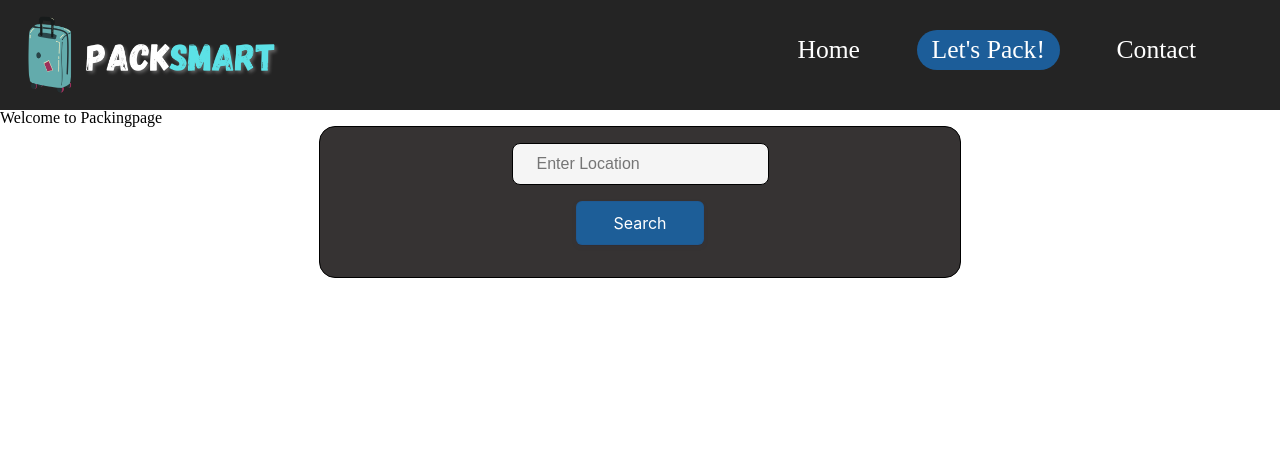
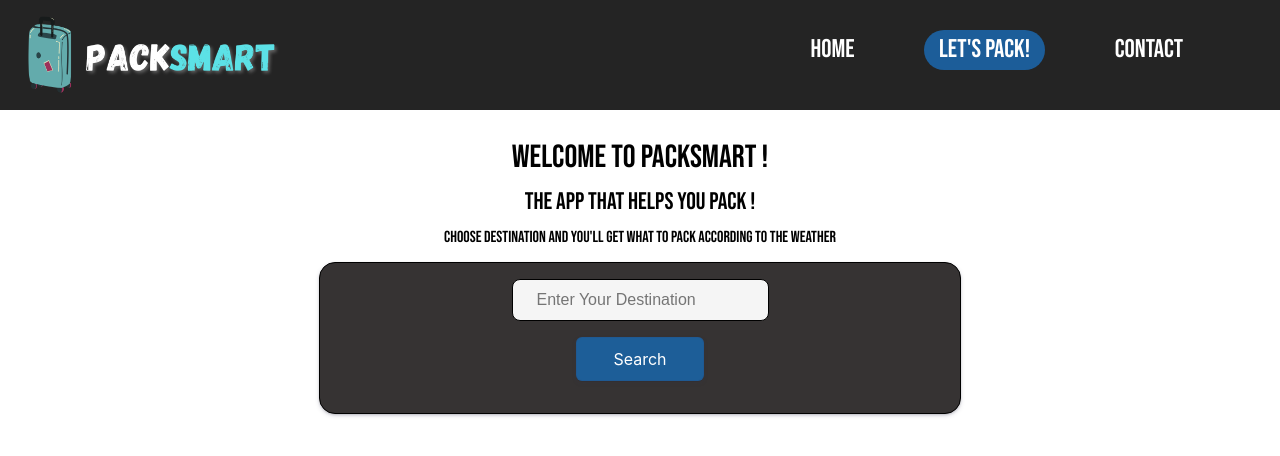
Before and after one commit to HazeFury/PackSmart, a React (Vite) app in the folder frontend/: page /packing in a window 1280 px wide. Shown: the top 456 px of the page. Built offline with nearby package versions, Linux system fonts and the light colour scheme; data requests are answered from the project's data file.

Commit message:
adding CSS

```diff
--- a/frontend/src/App.css
+++ b/frontend/src/App.css
@@ -1,3 +1,5 @@
+@import url("https://fonts.googleapis.com/css2?family=Bebas+Neue&display=swap");
+
 html,
 body,
 div,
@@ -122,3 +124,7 @@ table {
   border-collapse: collapse;
   border-spacing: 0;
 }
+
+.App {
+  font-family: "Bebas Neue", sans-serif;
+}
--- a/frontend/src/App.jsx
+++ b/frontend/src/App.jsx
@@ -9,7 +9,7 @@ import "./App.css";
 
 function App() {
   return (
-    <div>
+    <div className="App">
       <WeatherProvider>
         <LocationProvider>
           <Header />
--- a/frontend/src/components/Weather/Weather.css
+++ b/frontend/src/components/Weather/Weather.css
@@ -14,10 +14,12 @@
   flex-direction: column;
   justify-content: space-between;
   overflow: hidden;
+  box-shadow: rgba(50, 50, 93, 0.25) 0px 2px 5px -1px,
+    rgba(0, 0, 0, 0.3) 0px 1px 3px -1px;
 }
 
 .weather-card:hover {
-  border: 1px solid blue;
+  border: 1px solid #5ee0e6;
 }
 
 .search {
@@ -37,7 +39,7 @@
 }
 
 .search-input:hover {
-  border: 1px solid blue;
+  border: 1px solid #5ee0e6;
 }
 
 .submit-location-btn {
@@ -73,6 +75,11 @@
 
 .submit-location-btn:disabled {
   cursor: default;
+}
+
+.submit-location-btn:hover {
+  background-color: #5ee0e6;
+  color: rgb(54, 51, 51);
 }
 
 .submit-location-btn:focus {
@@ -125,6 +132,9 @@
   position: relative;
   align-self: end;
   padding: 0 1rem 1rem 1rem;
+  border: 1px solid whitesmoke;
+  border-radius: 1rem;
+  background-color: rgba(255, 255, 255, 0.8);
 }
 
 .weather-bottom-container {
@@ -134,28 +144,42 @@
   width: 100%;
   height: 20%;
   padding: 1rem;
-  background-color: rgba(255, 255, 255, 0.2);
+  background-color: rgba(255, 255, 255, 0.5);
 }
-
+.luggage-container {
+  margin-top: 1rem;
+  padding-bottom: 2rem;
+  width: 100%;
+  display: flex;
+  justify-content: space-around;
+}
 .luggage {
   text-align: center;
   font-size: 1rem;
   font-weight: bold;
   color: whitesmoke;
   width: 100%;
-  background-image: url("../../assets/luggage.jpg");
+  background-image: url("../../assets/luggage.jpeg");
   background-position: center;
   background-size: cover;
+  border-radius: 1rem;
+  overflow: hidden;
 }
 
 .luggage-title {
+  padding-top: 1rem;
+  padding-bottom: 1rem;
   font-size: 2rem;
-  color: #1d5e98;
-  padding: 2rem;
+  background-color: rgba(34, 30, 30, 0.401);
+  color: #5ee0e6;
+  border: 1px solid #1d5e98;
+  width: 100%;
 }
 
 .luggage-list {
   padding: 2rem;
+  line-height: 1.8;
+  font-size: 1.2rem;
 }
 
 @media (min-width: 768px) {
@@ -164,4 +188,8 @@
     align-self: center;
     border-radius: 1rem;
   }
+
+  .luggage {
+    width: 50%;
+  }
 }
--- a/frontend/src/components/Weather/Weather.jsx
+++ b/frontend/src/components/Weather/Weather.jsx
@@ -10,7 +10,7 @@ export default function Weather() {
   const [showWeather, setShowWeather] = useState(false);
   const [showLuggage, setShowLuggage] = useState(false);
 
-  const url = `https://api.openweathermap.org/data/2.5/weather?q=${location}&appid=f9f02a6789ca981ee3a69eeb7f8ce34e&units=metric&lang=fr`;
+  const url = `https://api.openweathermap.org/data/2.5/weather?q=${location}&appid=f9f02a6789ca981ee3a69eeb7f8ce34e&units=metric&lang=en`;
   const [date, setDate] = useState(new Date());
 
   useEffect(() => {
@@ -58,7 +58,7 @@ export default function Weather() {
                 onChange={handleLocationChange}
                 onKeyDown={searchLocation}
                 onClick={handleInputClick}
-                placeholder="Enter Location"
+                placeholder="Enter Your Destination"
                 type="text"
                 className="search-input"
               />
@@ -132,8 +132,11 @@ export default function Weather() {
       </div>
 
       {showLuggage && (
+        <div className="luggage-container">
           <div className="luggage">
+            <div className="luggage-title-container">
               <h1 className="luggage-title">Your Luggage:</h1>
+            </div>
             <div>
               <ul className="luggage-list">
                 {items[0].vetements_tres_froid.map((item) => (
@@ -142,6 +145,7 @@ export default function Weather() {
               </ul>
             </div>
           </div>
+        </div>
       )}
     </>
   );
--- a/frontend/src/pages/Packpage/Packpage.css
+++ b/frontend/src/pages/Packpage/Packpage.css
@@ -2,8 +2,22 @@
   font-size: 2rem;
   margin-bottom: 50px;
 }
-
+.main {
+  text-align: center;
+}
 .temperature {
   font-size: 2rem;
   color: red;
 }
+.packpage-title {
+  font-size: 2rem;
+  padding-top: 2rem;
+  padding-bottom: 1rem;
+}
+.packpage-subtitle {
+  font-size: 1.5rem;
+}
+
+.title-instructions {
+  padding: 1rem;
+}
--- a/frontend/src/pages/Packpage/Packpage.jsx
+++ b/frontend/src/pages/Packpage/Packpage.jsx
@@ -6,7 +6,11 @@ import "./Packpage.css";
 export default function Packpage() {
   return (
     <div className="main">
-      <h1>Welcome to Packingpage</h1>
+      <h1 className="packpage-title">Welcome to PackSmart !</h1>
+      <h2 className="packpage-subtitle">The App that helps you pack !</h2>
+      <p className="title-instructions">
+        Choose destination and you'll get what to pack according to the Weather
+      </p>
       <Weather />
     </div>
   );
```
Also changed, not shown: frontend/src/assets/luggage.jpeg (added), frontend/src/assets/luggage.jpg (deleted). Lines whose indentation alone changed are shown as unchanged.
